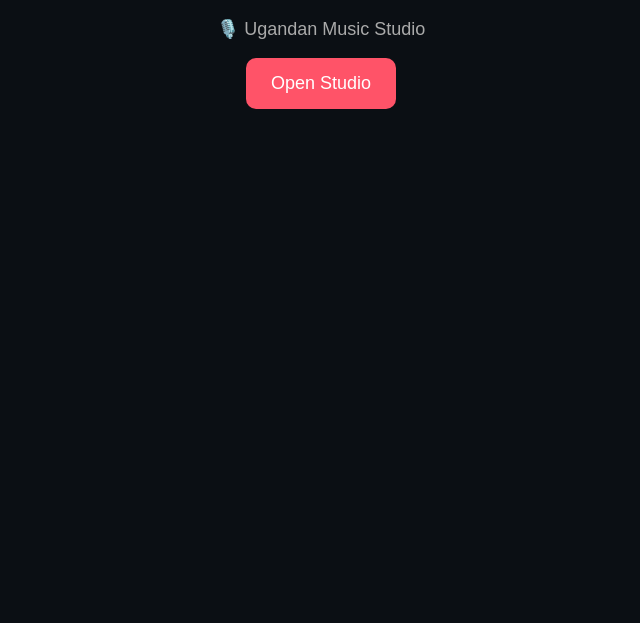
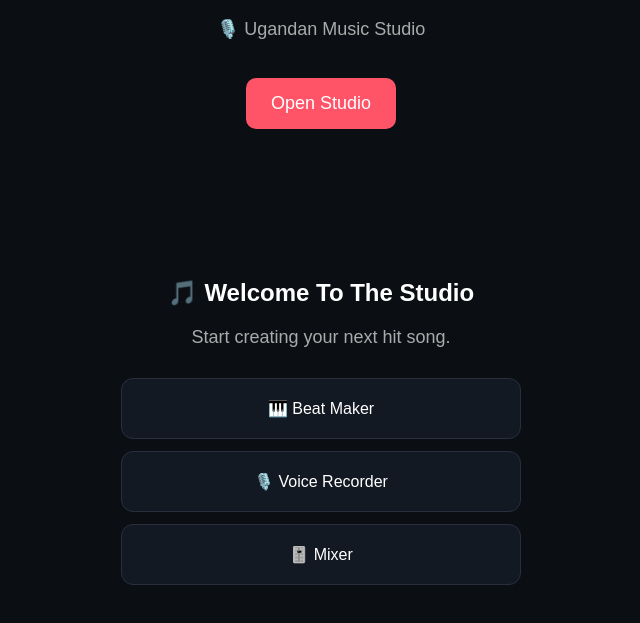
Before and after one commit to graysonzenith7-creator/grayson-on-the-beats, a plain HTML site: page index.html in a window 1280 px wide. Shown: the part 101-724 px from the top of the page, without its empty margins (319-959 px from the left). Drawn offline with Linux system fonts and the light colour scheme.

Commit message:
Update index.html

```diff
--- a/index.html
+++ b/index.html
@@ -1,40 +1,88 @@
 <!DOCTYPE html>
 <html>
 <head>
-<meta name="viewport" content="width=device-width, initial-scale=1">
+  <meta name="viewport" content="width=device-width, initial-scale=1.0">
   <title>Grayson On The Beats</title>
+
   <style>
-body{
-  margin:0;
-  background:#0b0f14;
-  color:white;
-  font-family:Arial,sans-serif;
-  text-align:center;
+    body {
+      margin: 0;
+      background: #0b0f14;
+      color: white;
+      font-family: Arial, sans-serif;
+      text-align: center;
     }
-h1{
-  margin-top:60px;
-  font-size:32px;
+
+    h1 {
+      margin-top: 60px;
+      font-size: 32px;
     }
-p{
-  color:#aaa;
-  font-size:18px;
+
+    p {
+      color: #aaa;
+      font-size: 18px;
     }
-button{
-  background:#ff5368;
-  color:white;
-  border:0;
-  padding:15px 25px;
-  border-radius:10px;
-  font-size:18px;
+
+    a {
+      display: inline-block;
+      background: #ff5368;
+      color: white;
+      text-decoration: none;
+      padding: 15px 25px;
+      border-radius: 10px;
+      font-size: 18px;
+      margin-top: 20px;
+    }
+
+    #studio {
+      margin-top: 100px;
+      padding: 30px 20px;
+    }
+
+    .studio-box {
+      max-width: 400px;
+      margin: 30px auto;
+    }
+
+    .track {
+      background: #121922;
+      border: 1px solid #292f3e;
+      padding: 20px;
+      margin: 12px 0;
+      border-radius: 12px;
     }
   </style>
 </head>
+
 <body>
 
   <h1>🇺🇬 Grayson On The Beats</h1>
+
   <p>🎙️ Ugandan Music Studio</p>
 
-<button>Open Studio</button>
+  <a href="#studio">Open Studio</a>
+
+  <section id="studio">
+    <h2>🎵 Welcome To The Studio</h2>
+
+    <p>Start creating your next hit song.</p>
+
+    <div class="studio-box">
+
+      <div class="track">
+        🎹 Beat Maker
+      </div>
+
+      <div class="track">
+        🎙️ Voice Recorder
+      </div>
+
+      <div class="track">
+        🎚️ Mixer
+      </div>
+
+    </div>
+  </section>
 
 </body>
 </html>
```
Lines whose indentation alone changed are shown as unchanged.
